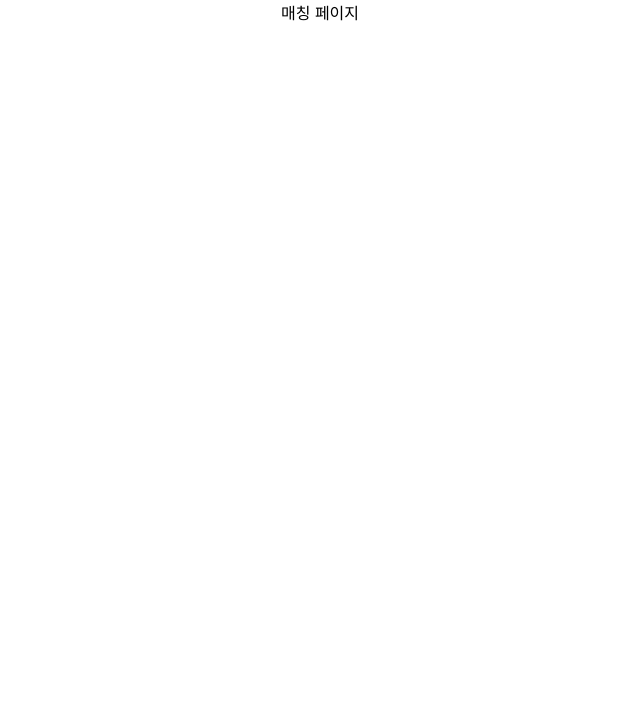
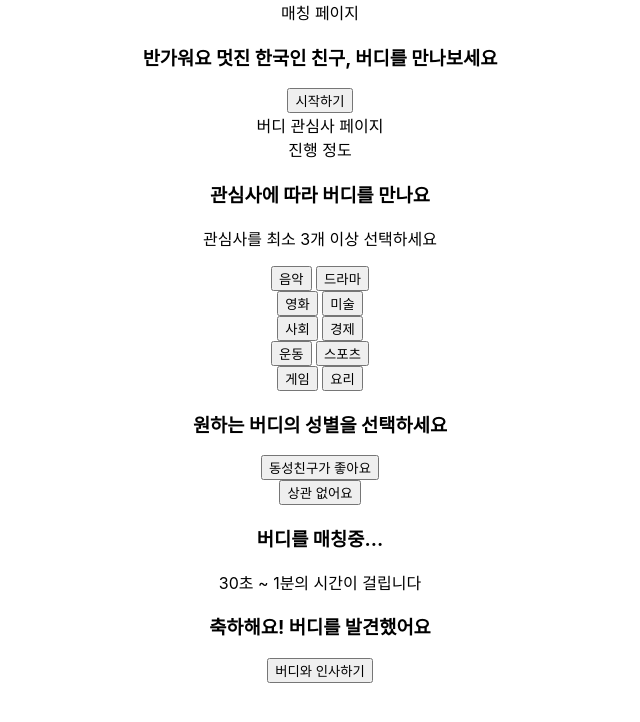
Before and after one commit to woneee99/MOA, a React (Create React App) app in the folder frontend/moa/: page /matching in a window 1280 px wide. Shown: the top 722 px of the page, without its empty margins (320-960 px from the left). Built offline with nearby package versions, Linux system fonts and the light colour scheme.

Commit message:
Feat : Matching page components

```diff
--- /dev/null
+++ b/frontend/moa/src/components/ConfirmButton.jsx
@@ -0,0 +1,11 @@
+import React from 'react';
+
+function ConfirmButton({text}) {
+  return (
+    <button>
+      {text}
+    </button>
+  );
+}
+
+export default ConfirmButton;
--- /dev/null
+++ b/frontend/moa/src/components/Matching/BuddyGender.jsx
@@ -0,0 +1,16 @@
+import React from "react";
+import GenderButton from "./GenderButton";
+
+function BuddyGender(){
+  return(
+    <>
+      <div>
+        <h3>원하는 버디의 성별을 선택하세요</h3>
+        <div><GenderButton gender="동성친구가 좋아요" /></div>
+        <div><GenderButton gender="상관 없어요" /></div>
+      </div>
+    </>
+  );
+};
+
+export default BuddyGender;
--- /dev/null
+++ b/frontend/moa/src/components/Matching/BuddyInterest.jsx
@@ -0,0 +1,21 @@
+import React from "react";
+import SelectButton from "./SelectButton";
+
+function BuddyInterest(){
+  return(
+    <>
+      <div>버디 관심사 페이지</div>
+      <div>진행 정도 </div>
+      <h3>관심사에 따라 버디를 만나요</h3>
+      <p>관심사를 최소 3개 이상 선택하세요</p>
+      <div><SelectButton text="음악" /> <SelectButton text="드라마" /></div>
+      <div><SelectButton text="영화" /> <SelectButton text="미술" /></div>
+      <div><SelectButton text="사회" /> <SelectButton text="경제" /></div>
+      <div><SelectButton text="운동" /> <SelectButton text="스포츠" /></div>
+      <div><SelectButton text="게임" /> <SelectButton text="요리" /></div>
+
+    </>
+  );
+}
+
+export default BuddyInterest;
--- /dev/null
+++ b/frontend/moa/src/components/Matching/GenderButton.jsx
@@ -0,0 +1,9 @@
+import React from "react";
+
+function GenderButton({gender}){
+  return(
+    <button>{gender}</button>
+  );
+};
+
+export default GenderButton;
--- /dev/null
+++ b/frontend/moa/src/components/Matching/LoadingMatching.jsx
@@ -0,0 +1,12 @@
+import React from "react";
+
+function LoadingMatching(){
+  return(
+    <>
+      <h3>버디를 매칭중...</h3>
+      <p>30초 ~ 1분의 시간이 걸립니다</p>
+    </>
+  );
+};
+
+export default LoadingMatching;
--- /dev/null
+++ b/frontend/moa/src/components/Matching/SelectButton.jsx
@@ -0,0 +1,11 @@
+import React from "react";
+
+function SelectButton({text}){
+  return(
+    <>
+      <button>{text}</button>
+    </>
+  );
+};
+
+export default SelectButton;
--- /dev/null
+++ b/frontend/moa/src/components/Matching/SuccessMatching.jsx
@@ -0,0 +1,13 @@
+import React from "react";
+import ConfirmButton from "../ConfirmButton";
+
+function SuccessMatching(){
+  return(
+    <>
+      <h3>축하해요! 버디를 발견했어요</h3>
+      <ConfirmButton text="버디와 인사하기" />
+    </>
+  );
+};
+
+export default SuccessMatching;
--- a/frontend/moa/src/pages/Matching.jsx
+++ b/frontend/moa/src/pages/Matching.jsx
@@ -1,8 +1,26 @@
 import React from "react";
+import ConfirmButton from "../components/ConfirmButton";
+import BuddyInterest from "../components/Matching/BuddyInterest";
+import BuddyGender from "../components/Matching/BuddyGender";
+import LoadingMatching from "../components/Matching/LoadingMatching";
+import SuccessMatching from "../components/Matching/SuccessMatching";
 
 function Matching(){
   return(
-    <dov>매칭 페이지</dov>
+    <>
+      <div>매칭 페이지</div>
+      {/* 외국인 or 유학생에 따라 페이지 다르게 해야함 */}
+      {/* white-space: pre-line : 줄바꿈 \n 인식 */}
+      <h3>반가워요
+        멋진 한국인 친구,
+        버디를 만나보세요</h3>
+      <ConfirmButton text="시작하기" />
+
+      <BuddyInterest />
+      <BuddyGender />
+      <LoadingMatching />
+      <SuccessMatching />
+    </>
   );
 };
 
```
